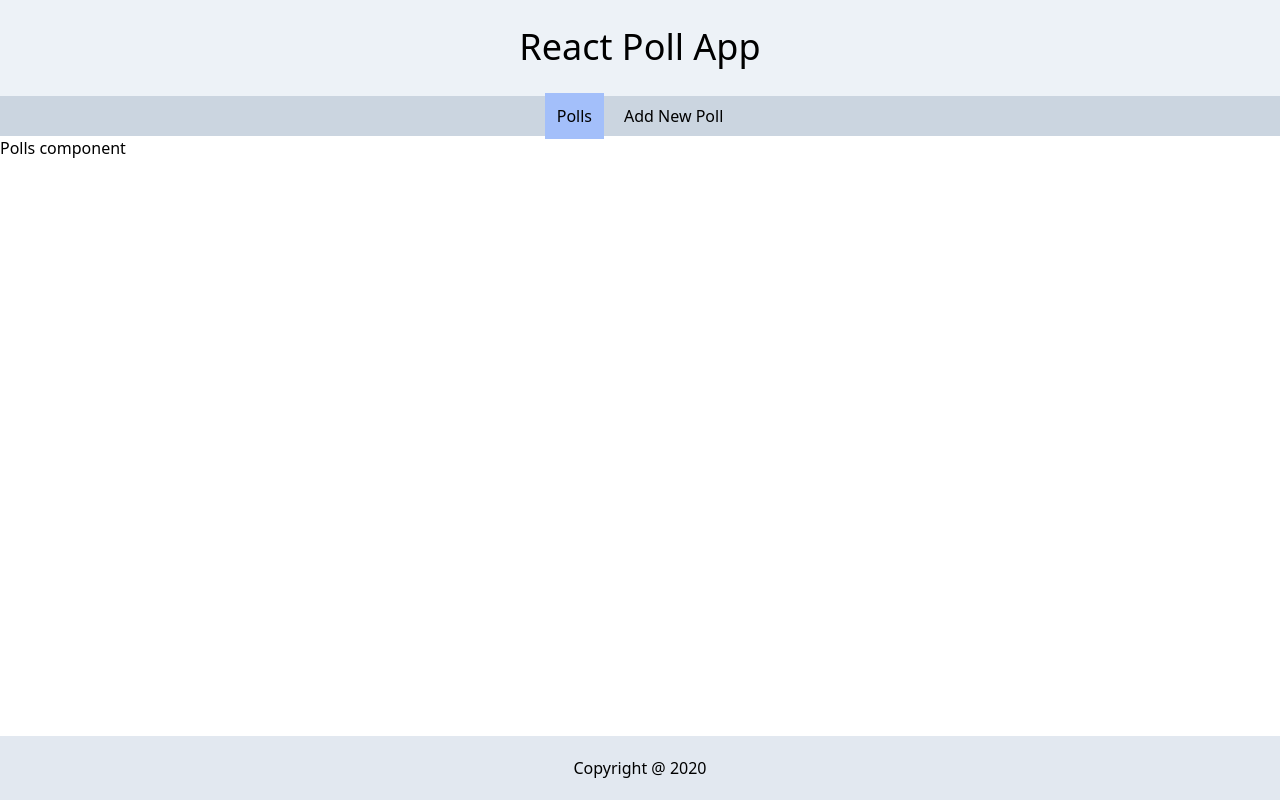
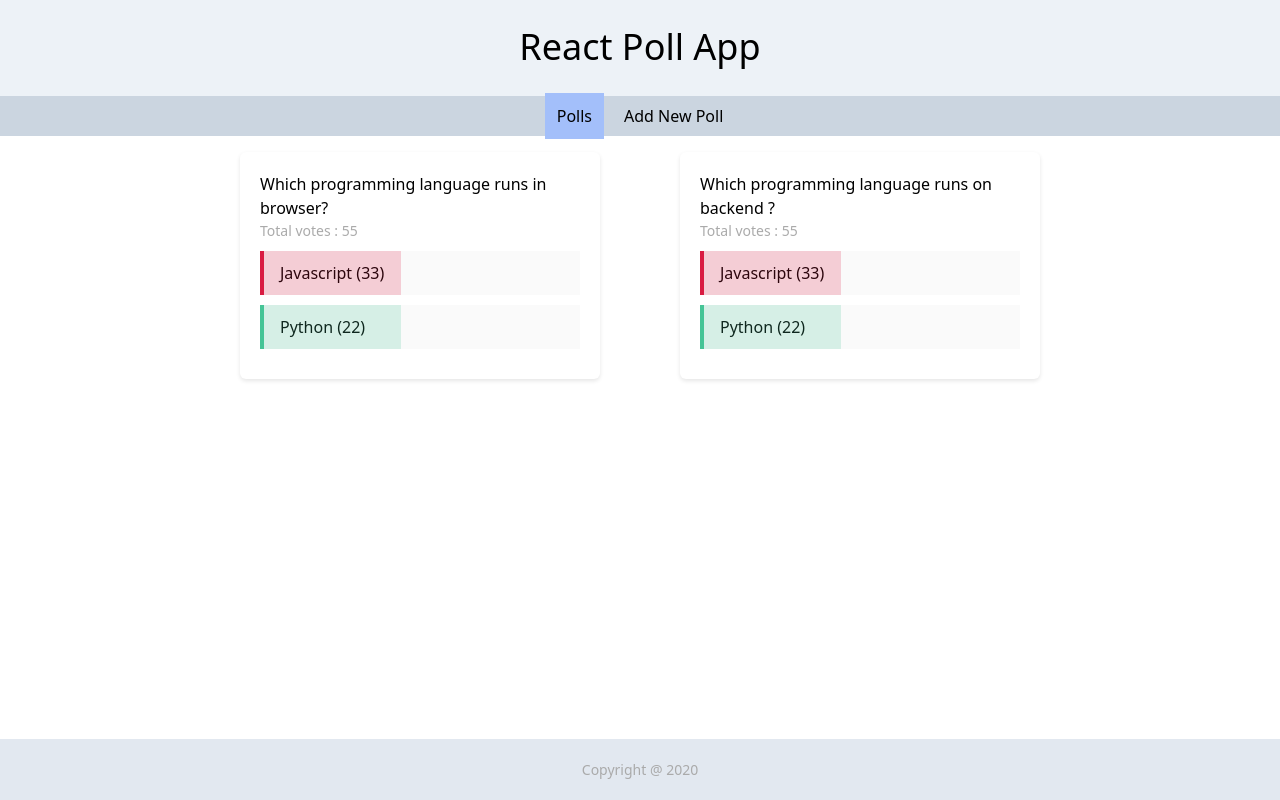
Before and after one commit to Muhammad-Arsalan31/React-Poll-App, a React (Create React App) app in the folder client/: page / in a window 1280 px wide. Built offline with nearby package versions, Linux system fonts and the light colour scheme.

Commit message:
added add pollform showed pollls and added context api with reducer

```diff
--- a/client/src/App.js
+++ b/client/src/App.js
@@ -3,16 +3,19 @@ import { BrowserRouter as Router, Switch, Route } from "react-router-dom";
 import { Home } from "./components/Home";
 import { AddNewPoll } from "./components/AddNewPoll";
 import { Polls } from "./components/Polls";
+import { PollContextProvider } from "./context/PollContext";
 
 function App() {
   return (
     <Router>
+      <PollContextProvider>
         <Home>
           <Switch>
             <Route exact path="/" component={Polls} />
             <Route path="/addnewpoll" exact component={AddNewPoll} />
           </Switch>
         </Home>
+      </PollContextProvider>
     </Router>
   );
 }
--- a/client/src/components/AddNewPoll.js
+++ b/client/src/components/AddNewPoll.js
@@ -1,9 +1,90 @@
-import React from "react";
+import React, { useContext, useState } from "react";
+import { PollContext } from "../context/PollContext";
+import { useHistory } from "react-router-dom";
 
 export const AddNewPoll = () => {
+  let history = useHistory();
+  const { addPoll } = useContext(PollContext);
+  const [question, setQuestion] = useState("");
+  const [answerA, setAnswerA] = useState("");
+  const [answerB, setAnswerB] = useState("");
+  const handleSubmit = (e) => {
+    e.preventDefault();
+    const newPoll = {
+      id: Math.random(),
+      question: question,
+      answerA: answerA,
+      answerB: answerB,
+      voteA: 0,
+      voteB: 0,
+    };
+    addPoll(newPoll);
+    history.push("/");
+    // <Redirect to="/" />;
+  };
   return (
-    <div>
-      <h1>Add new Poll</h1>
+    <div className="w-auto mx-auto my-10 " style={{ width: "400px" }}>
+      <form
+        onSubmit={handleSubmit}
+        className="bg-white shadow-md rounded px-2 pt-6 pb-8 my-2"
+      >
+        <div className="mb-4">
+          <label
+            className="block text-gray-700 text-sm font-bold mb-2"
+            htmlFor="Question"
+          >
+            Question
+          </label>
+          <input
+            className="shadow appearance-none border rounded w-full py-2 px-3 text-gray-700 leading-tight focus:outline-none focus:shadow-outline"
+            id="Question"
+            type="text"
+            placeholder="Question"
+            value={question}
+            onChange={(e) => setQuestion(e.target.value)}
+          />
+        </div>
+        <div className="mb-4">
+          <label
+            className="block text-gray-700 text-sm font-bold mb-2"
+            htmlFor="Answer A"
+          >
+            Answer A
+          </label>
+          <input
+            className="shadow appearance-none border rounded w-full py-2 px-3 text-gray-700 leading-tight focus:outline-none focus:shadow-outline"
+            id="Answer A"
+            type="text"
+            placeholder="Answer A"
+            value={answerA}
+            onChange={(e) => setAnswerA(e.target.value)}
+          />
+        </div>
+        <div className="mb-4">
+          <label
+            className="block text-gray-700 text-sm font-bold mb-2"
+            htmlFor="Answer B"
+          >
+            Answer B
+          </label>
+          <input
+            className="shadow appearance-none border rounded w-full py-2 px-3 text-gray-700 leading-tight focus:outline-none focus:shadow-outline"
+            id="Answer B"
+            type="text"
+            placeholder="Answer B"
+            value={answerB}
+            onChange={(e) => setAnswerB(e.target.value)}
+          />
+        </div>
+
+        <div className="flex items-center justify-between">
+          <input
+            className="bg-blue-500 w-full hover:bg-blue-700 cursor-pointer text-white font-bold py-2 px-4 rounded focus:outline-none focus:shadow-outline"
+            type="submit"
+            value="Add Poll"
+          />
+        </div>
+      </form>
     </div>
   );
 };
--- a/client/src/components/Home.js
+++ b/client/src/components/Home.js
@@ -3,7 +3,6 @@ import { Header } from "./Header";
 import { Navbar } from "./Navbar";
 import { Footer } from "./Footer";
 export const Home = ({ children }) => {
-  console.log(children);
   return (
     <div>
       <Header />
--- /dev/null
+++ b/client/src/components/PollDetails.js
@@ -0,0 +1,27 @@
+import React, { useContext } from "react";
+import { PollContext } from "../context/PollContext";
+
+export const PollDetails = ({ poll }) => {
+  const { handleVote } = useContext(PollContext);
+  const totalVotes = poll.voteA + poll.voteB;
+  console.log(totalVotes);
+
+  return (
+    <div className="poll">
+      <h3>{poll.question}</h3>
+      <p>Total votes : {totalVotes}</p>
+      <div className="answer" onChange={() => handleVote("a", poll.id)}>
+        <div className="percent percent-a" style={{ width: "44%" }} />
+        <span>
+          {poll.answerA} ({poll.voteA})
+        </span>
+      </div>
+      <div className="answer" onChange={() => handleVote("b", poll.id)}>
+        <div className="percent percent-b" style={{ width: "44%" }} />
+        <span>
+          {poll.answerB} ({poll.voteB})
+        </span>
+      </div>
+    </div>
+  );
+};
--- /dev/null
+++ b/client/src/components/Polls.css
@@ -0,0 +1,44 @@
+.poll {
+  background: #fff;
+  padding: 20px;
+  border-radius: 6px;
+  box-shadow: 0px 2px 4px rgba(0, 0, 0, 0.1);
+}
+h3 {
+  margin: 0 auto;
+  columns: #555;
+}
+p {
+  margin-top: 6px;
+  font-size: 14px;
+  color: #aaa;
+  margin-bottom: 30px;
+}
+.answer {
+  background: #fafafa;
+  cursor: pointer;
+  margin: 10px auto;
+  position: relative;
+}
+.answer:hover {
+  opacity: 0.6;
+}
+span {
+  display: inline-block;
+  padding: 10px 20px;
+}
+.percent {
+  height: 100%;
+  position: absolute;
+  box-sizing: border-box;
+}
+.percent-a {
+  border-left: 4px solid #d91b42;
+  background-color: rgba(217, 27, 66, 0.2);
+  transition: width 0.5s ease-in-out;
+}
+.percent-b {
+  border-left: 4px solid #45c496;
+  background-color: rgba(69, 196, 150, 0.2);
+  transition: width 0.5s ease-in-out;
+}
--- a/client/src/components/Polls.js
+++ b/client/src/components/Polls.js
@@ -1,9 +1,19 @@
-import React from "react";
+import React, { useContext } from "react";
+import "./Polls.css";
+import { PollContext } from "../context/PollContext";
+import { PollDetails } from "./PollDetails";
 
 export const Polls = () => {
+  const { polls } = useContext(PollContext);
+
   return (
-    <div>
-      <h1>Polls component</h1>
+    <div
+      className="grid grid-cols-2 gap-20 m-auto my-4"
+      style={{ width: "800px" }}
+    >
+      {polls.map((poll) => {
+        return <PollDetails poll={poll} key={poll.id} />;
+      })}
     </div>
   );
 };
--- /dev/null
+++ b/client/src/context/PollContext.js
@@ -0,0 +1,57 @@
+import React, { createContext, useReducer } from "react";
+import PollReducer from "./PollReducer";
+
+export const PollContext = createContext();
+
+const initialState = {
+  polls: [
+    {
+      id: 1,
+      question: "Which programming language runs in browser?",
+      answerA: "Javascript",
+      answerB: "Python",
+      voteA: 33,
+      voteB: 22,
+    },
+    {
+      id: 2,
+      question: "Which programming language runs on backend ?",
+      answerA: "Javascript",
+      answerB: "Python",
+      voteA: 33,
+      voteB: 22,
+    },
+  ],
+  errors: null,
+  loading: true,
+};
+
+export const PollContextProvider = ({ children }) => {
+  const [state, dispatch] = useReducer(PollReducer, initialState);
+  const addPoll = (poll) => {
+    dispatch({
+      type: "ADD_POLL",
+      payload: poll,
+    });
+  };
+  const handleVote = (option, id) => {
+    let copiedPolls = [...state.polls];
+    let upvotedPoll = copiedPolls.find((poll) => poll.id === id);
+    console.log(option, id);
+    if (option === "a") {
+      upvotedPoll.voteA++;
+    }
+    if (option === "b") {
+      upvotedPoll.voteB++;
+    }
+    dispatch({
+      type: "UPDATE_VOTE",
+      payload: copiedPolls,
+    });
+  };
+  return (
+    <PollContext.Provider value={{ polls: state.polls, addPoll, handleVote }}>
+      {children}
+    </PollContext.Provider>
+  );
+};
--- /dev/null
+++ b/client/src/context/PollReducer.js
@@ -0,0 +1,13 @@
+export default (state, action) => {
+  switch (action.type) {
+    case "ADD_POLL":
+      return {
+        ...state,
+        polls: [...state.polls, action.payload],
+      };
+    case "UPDATE_VOTE":
+      return { polls: action.payload };
+    default:
+      return state;
+  }
+};
```
Lines whose indentation alone changed are shown as unchanged.
